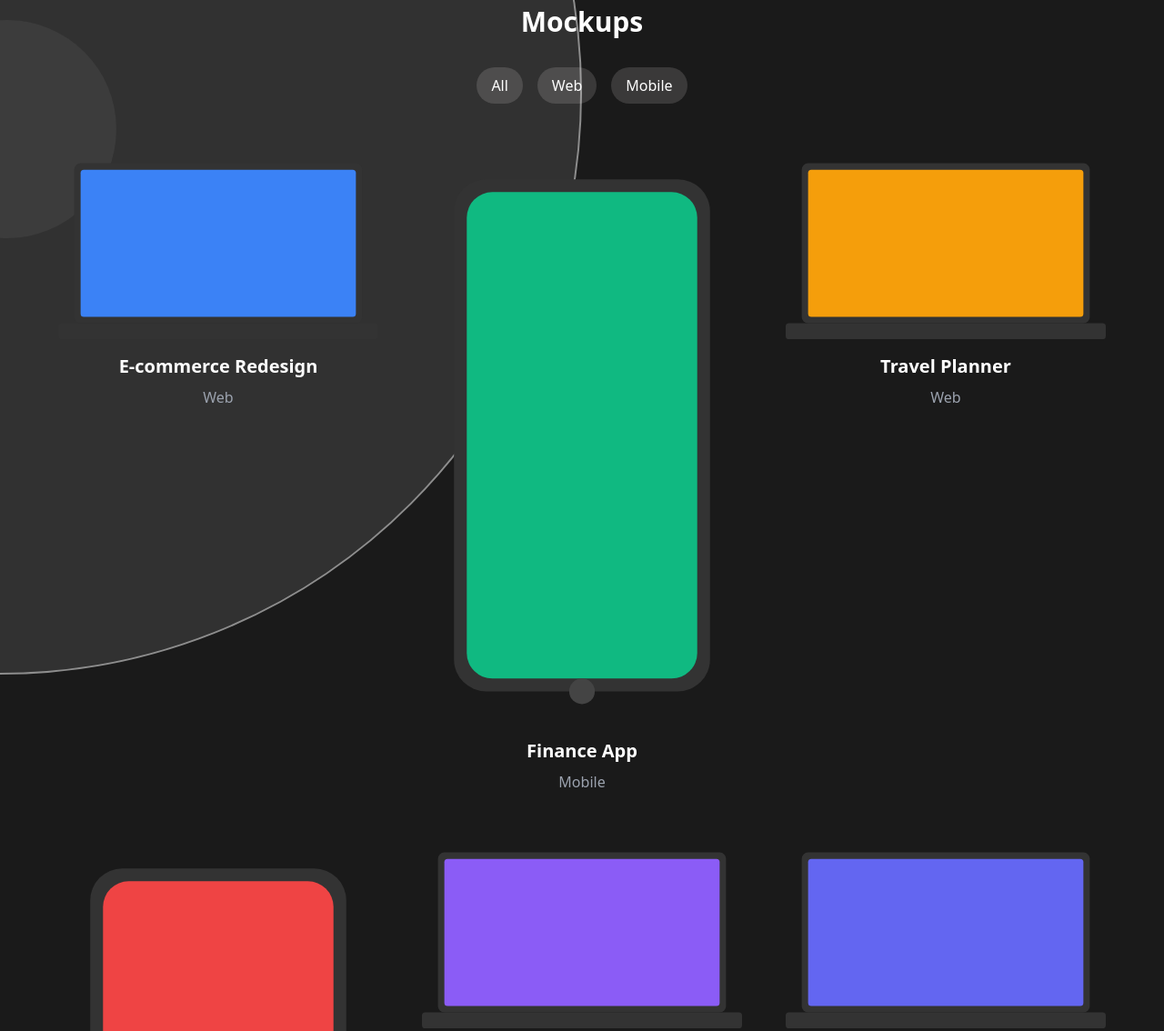
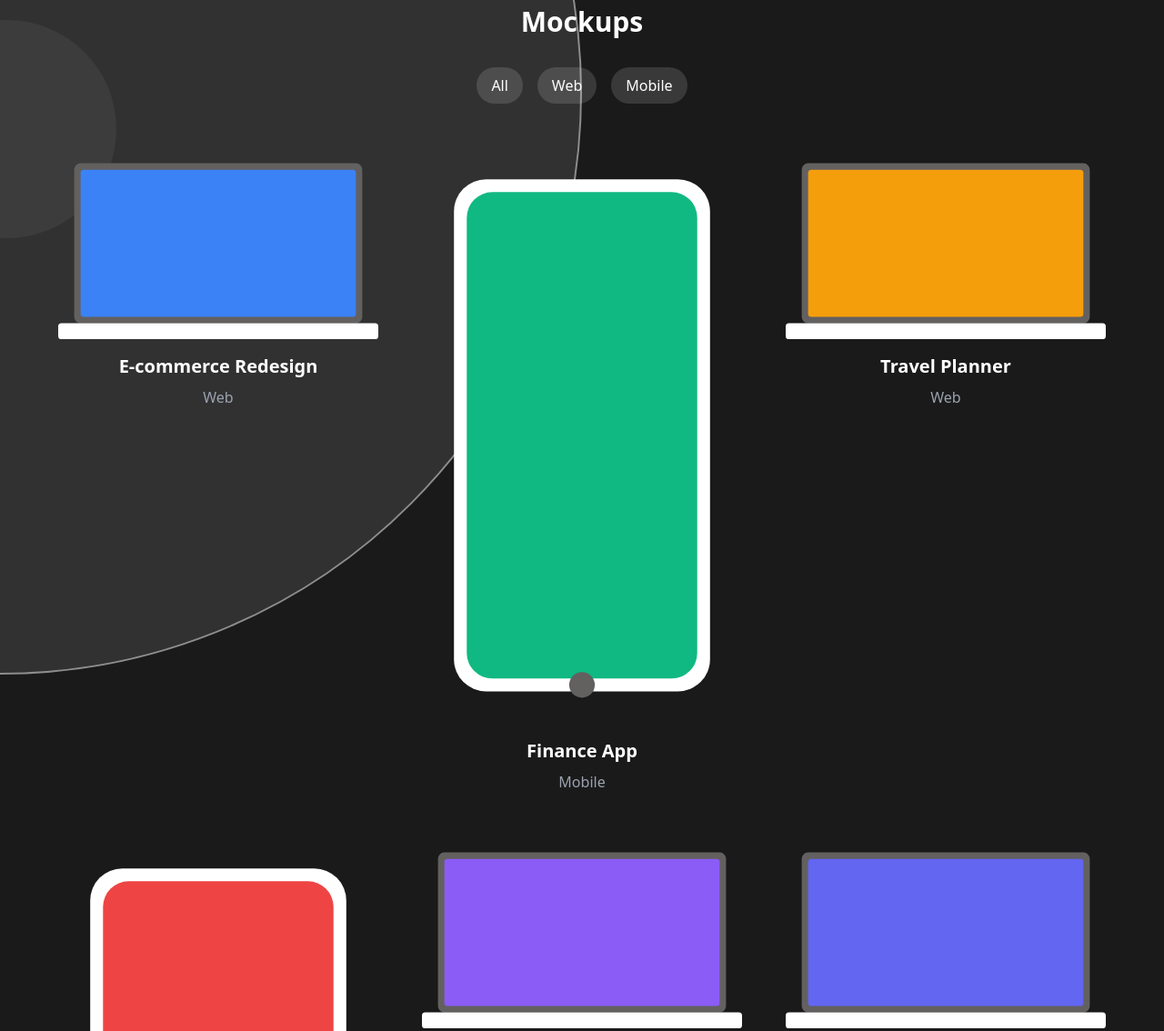
Before and after one commit to sensitiky/UX-UI-portfolio, an Astro site: page / in a window 1280 px wide. Shown: the part 858-1992 px from the top of the page at 91% size. Built offline with nearby package versions, Linux system fonts and the light colour scheme; Astro itself is replaced by a stand-in of ours.

Commit message:
Update Frontend 1.1

```diff
--- a/src/components/ContactForm.astro
+++ b/src/components/ContactForm.astro
@@ -52,7 +52,7 @@
     </form>
 
     <div id="formStatus" class="mt-4 text-center hidden">
-      <p class="text-green-400">Thank you! Your message has been sent.</p>
+      <p class="text-[#4CAF50]">Thank you! Your message has been sent.</p>
     </div>
   </div>
 </section>
--- a/src/components/ProjectSection.astro
+++ b/src/components/ProjectSection.astro
@@ -52,7 +52,7 @@ const categories = ["All", "Web", "Mobile"];
                     width="180"
                     height="100"
                     rx="4"
-                    fill="#333"
+                    fill="#636060"
                   />
                   <rect
                     x="14"
@@ -68,7 +68,7 @@ const categories = ["All", "Web", "Mobile"];
                     width="200"
                     height="10"
                     rx="2"
-                    fill="#333"
+                    fill="#fff"
                   />
                 </svg>
               ) : (
@@ -84,7 +84,7 @@ const categories = ["All", "Web", "Mobile"];
                     width="80"
                     height="160"
                     rx="10"
-                    fill="#333"
+                    fill="#fff"
                   />
                   <rect
                     x="14"
@@ -94,7 +94,7 @@ const categories = ["All", "Web", "Mobile"];
                     rx="8"
                     fill={project.color}
                   />
-                  <circle cx="50" cy="170" r="4" fill="#444" />
+                  <circle cx="50" cy="168" r="4" fill="#636060" />
                 </svg>
               )}
             </div>
```
